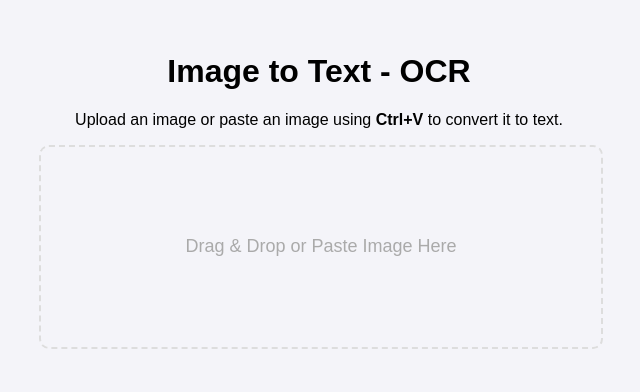
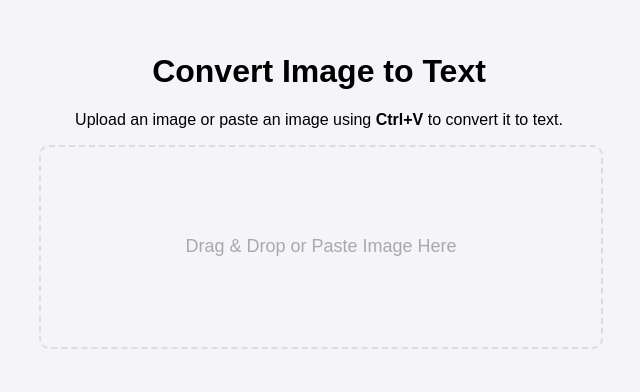
Before and after one commit to dappoo/imgtotxt, a plain HTML site: page index.html in a window 1280 px wide. Shown: the part 200-592 px from the top of the page, without its empty margins (321-961 px from the left). Drawn offline with Linux system fonts and the light colour scheme.

Commit message:
revisi 1

```diff
--- a/index.html
+++ b/index.html
@@ -8,7 +8,7 @@
 </head>
 <body>
     <div class="container">
-        <h1>Image to Text - OCR</h1>
+        <h1>Convert Image to Text</h1>
         <p>Upload an image or paste an image using <strong>Ctrl+V</strong> to convert it to text.</p>
 
         <!-- Drag and Drop or Paste Area -->
--- a/script.js
+++ b/script.js
@@ -20,7 +20,7 @@ document.addEventListener('paste', function(event) {
     }
 });
 
-// Handle drag and drop
+// drag and drop
 const dropArea = document.getElementById('drop-area');
 dropArea.addEventListener('dragover', function(e) {
     e.preventDefault();
--- a/style.css
+++ b/style.css
@@ -18,8 +18,6 @@ body {
     padding: 20px;
     box-sizing: border-box;
 }
-
-/* Drop Area Styling */
 .drop-area {
     width: 100%;
     height: 200px;
```
